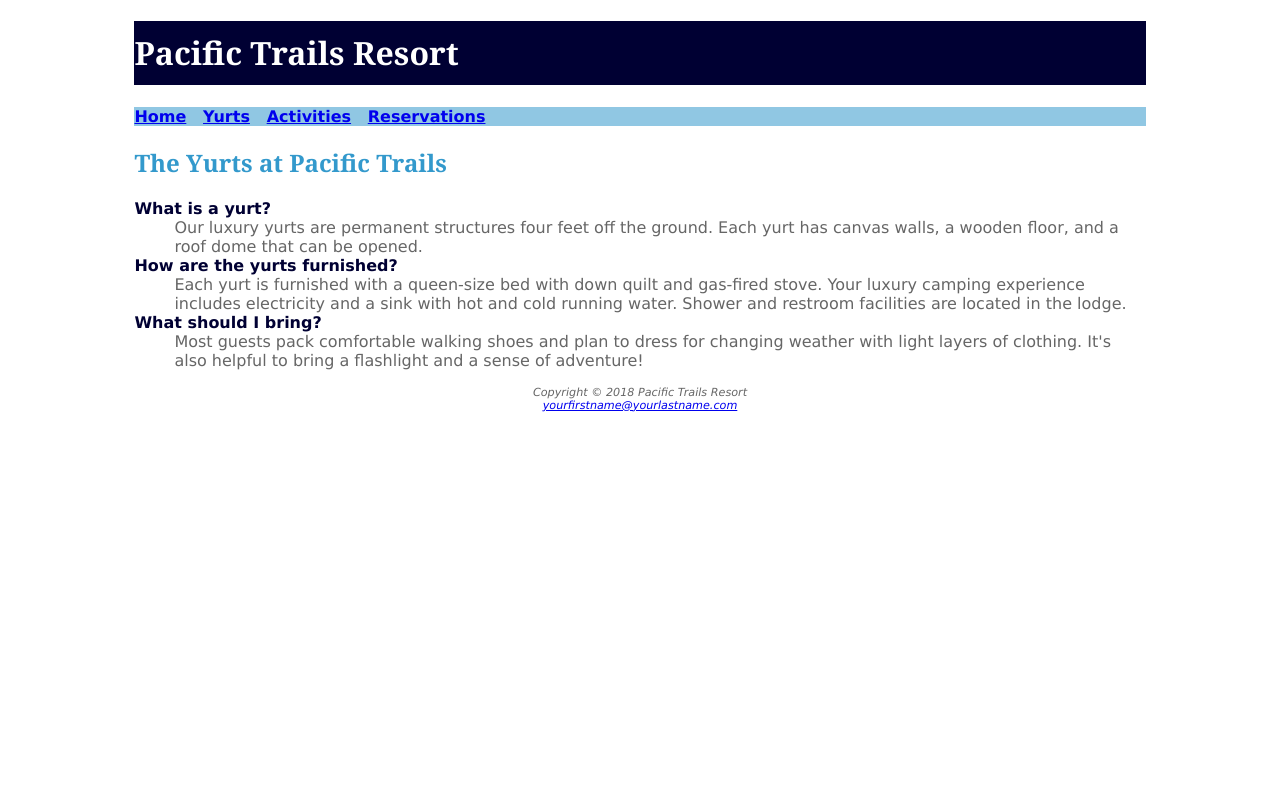
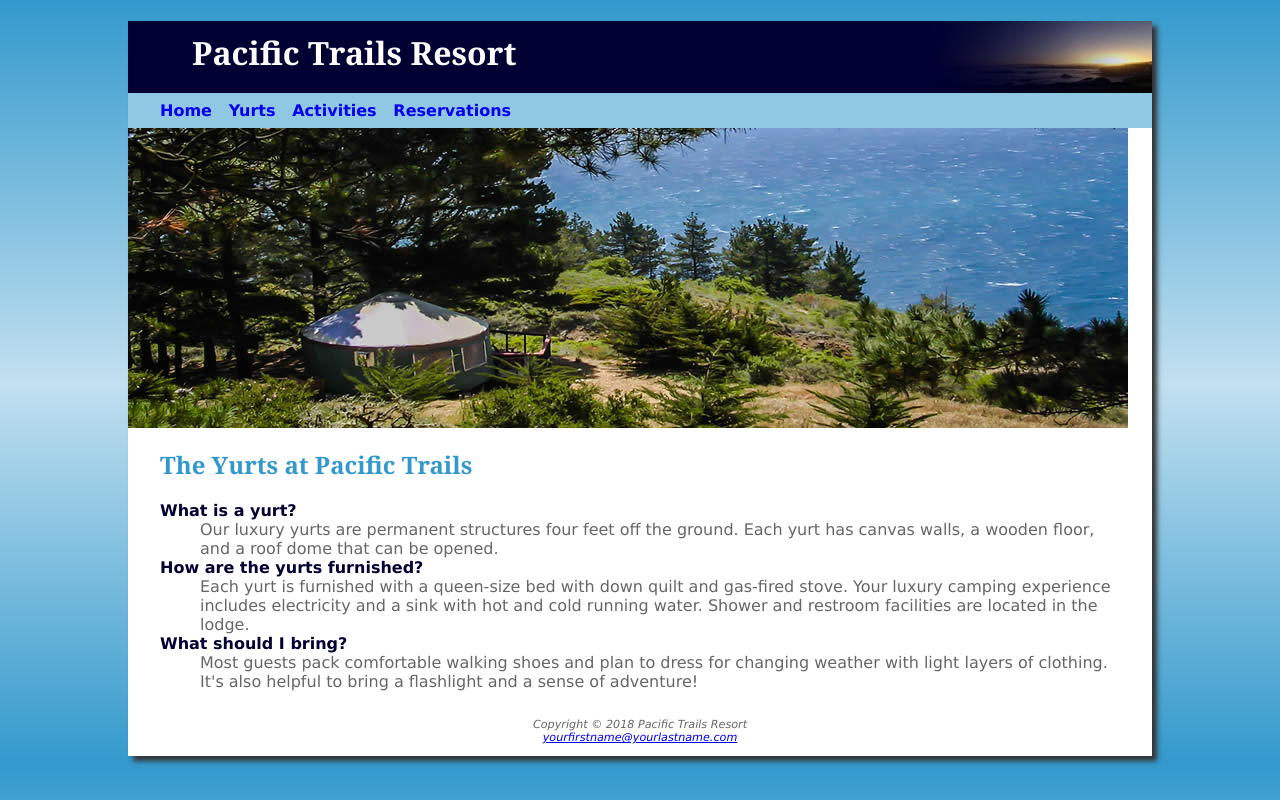
Before and after one commit to 44144-Sp22/ch4casestudy-emilykunkel, a plain HTML site: page yurts.html in a window 1280 px wide. Drawn offline with Linux system fonts and the light colour scheme.

Commit message:
Ch4 Case Study
Images, CSS, modifying id's, containers, image sizes

```diff
--- a/pacific.css
+++ b/pacific.css
@@ -1,29 +1,97 @@
-body { background-color: #FFFFFF;
+body {
+  background-color: #3399CC;
+  background-image: linear-gradient(to bottom, #3399CC, #C2E0F0, #3399CC);
   color: #666666;
   font-family: Verdana, Arial, sans-serif;
 }
-header { background-color: #000033;
+
+header {
+  background-color: #000033;
   color: #FFFFFF;
   font-family: Georgia, serif;
 }
-h1 { line-height: 200%; }
-nav { font-weight: bold;
+
+h1 {
+  line-height: 200%;
+  background-image: url(sunset.jpg);
+  background-repeat: no-repeat;
+  background-position: right;
+  padding-left: 2em;
+  height: 72px;
+  margin-bottom: 0;
+}
+
+main {
+  padding-left: 2em;
+  padding-right: 2em;
+  display: block;
+}
+
+nav {
+  font-weight: bold;
   background-color: #90C7E3;
+  padding-top: .5em;
+  padding-right: .5em;
+  padding-bottom: .5em;
+  padding-left: 2em;
 }
-h2 { color: #3399CC;
+
+nav a {
+  text-decoration: none;
+}
+
+h2 {
+  color: #3399CC;
   font-family: Georgia, serif;
 }
-dt { color: #000033;
+
+h3 {
+  color: #000033;
+}
+
+dt {
+  color: #000033;
   font-weight: bold;
 }
-.resort { color: #000033;
+
+.resort {
+  color: #000033;
   font-size: 1.2em;
 }
-footer { font-size: .70em;
+
+footer {
+  font-size: .70em;
   font-style: italic;
   text-align: center;
+  padding: 1em;
 }
-#wrapper { width: 80%;
+
+#wrapper {
+  background-color: #FFFFFF;
+  min-width: 700px;
+  max-width: 1024px;
   margin-left: auto;
   margin-right: auto;
+  box-shadow: 5px 5px 5px #333;
 }
+
+#homehero {
+  background-image: url(coast.jpg);
+  background-repeat: no-repeat;
+  background-size: 100% 100%);
+  height: 300px;
+}
+
+#yurthero {
+  background-image: url(yurt.jpg);
+  background-repeat: no-repeat;
+  background-size: 100% 100%);
+  height: 300px;
+}
+
+#trailhero {
+  background-image: url(trail.jpg);
+  background-repeat: no-repeat;
+  background-size: 100% 100%);
+  height: 300px;
+}
--- a/yurts.html
+++ b/yurts.html
@@ -1,10 +1,12 @@
 <!DOCTYPE html>
 <html lang="en">
+
 <head>
   <title>Pacific Trails Resort :: Yurts</title>
   <meta charset="utf-8">
   <link rel="stylesheet" href="pacific.css">
 </head>
+
 <body>
   <div id="wrapper">
     <header>
@@ -16,6 +18,8 @@
       <a href="activities.html">Activities</a> &nbsp;
       <a href="reservations.html">Reservations</a>
     </nav>
+    <div id="yurthero">
+    </div>
     <main>
       <h2>The Yurts at Pacific Trails</h2>
       <dl>
@@ -36,4 +40,5 @@ Copyright &copy; 2018 Pacific Trails Resort<br>
     </footer>
   </div>
 </body>
+
 </html>
```
Also changed, not shown: activities.html (added, +42 -0 lines), index.html (+5 -0 lines). Lines whose indentation alone changed are shown as unchanged.
